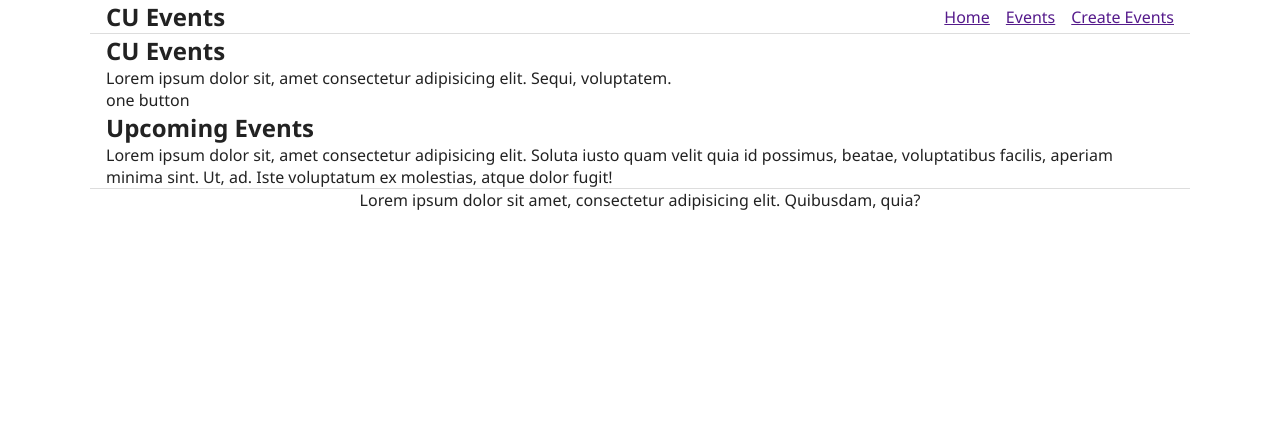
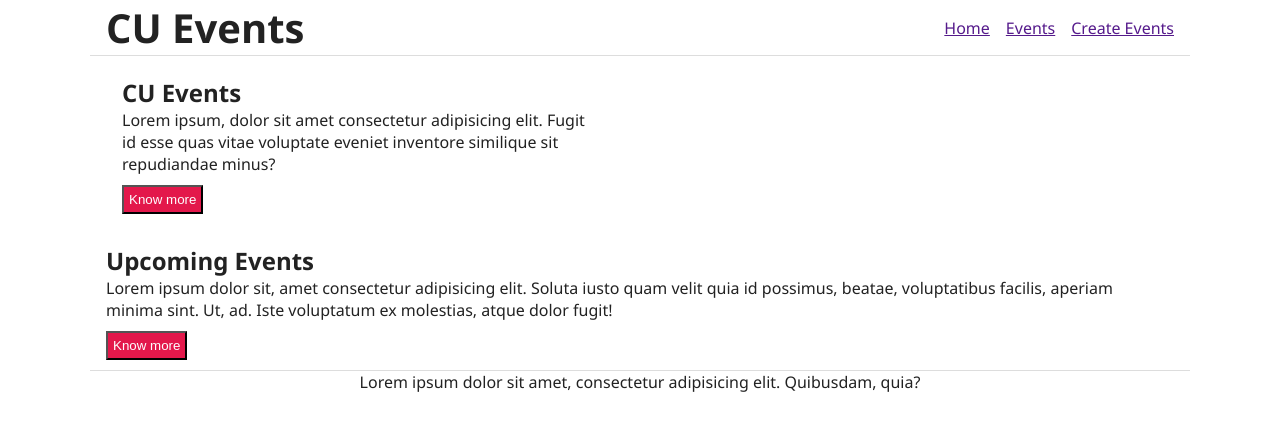
Before and after one commit to Anu-aracnade/campus-events-platform, a plain HTML site: page index.html in a window 1280 px wide. Drawn offline with Linux system fonts and the light colour scheme.

Commit message:
feat: add primary button and style hero section

```diff
--- a/css/style.css
+++ b/css/style.css
@@ -21,18 +21,33 @@ header {
   border-bottom: 1px solid #ddd;
 }
 
+h1{
+  font-size: 40px;
+}
 nav {
   display: flex;
   justify-content: space-between;
   align-items: center;
-}
+}/* flexbox */
 nav div{
   display:flex;
   justify-content: space-between;
   align-items: center;
   gap:16px;
+}/* flexbox */
+
+.hero{
+  max-width: 500px;
+  margin: 20px 0px;
+  padding: 0 16px;
 }
-/* flexbox */
+
+button{
+  margin:10px 0px;
+  padding:5px;
+  color:rgb(254, 254, 254);
+  background-color:rgb(227, 24, 75);
+  }
 
 footer {
   background-color: #ffffff;
--- a/index.html
+++ b/index.html
@@ -22,11 +22,11 @@
         <h2>CU Events</h2>
         <div>
           <p>
-            Lorem ipsum dolor sit, amet consectetur adipisicing elit. Sequi,
-            voluptatem.
+            Lorem ipsum, dolor sit amet consectetur adipisicing elit. Fugit id esse quas vitae voluptate eveniet inventore similique sit repudiandae minus?
           </p>
+          <button type="submit">Know more</button>
         </div>
-        <div>one button</div>
+
       </section>
       <section class="events">
         <h2>Upcoming Events</h2>
@@ -37,7 +37,9 @@
             aperiam minima sint. Ut, ad. Iste voluptatum ex molestias, atque
             dolor fugit!
           </p>
+          <button type="submit">Know more</button>
         </div>
+
       </section>
     </main>
     <footer class="container">
```
